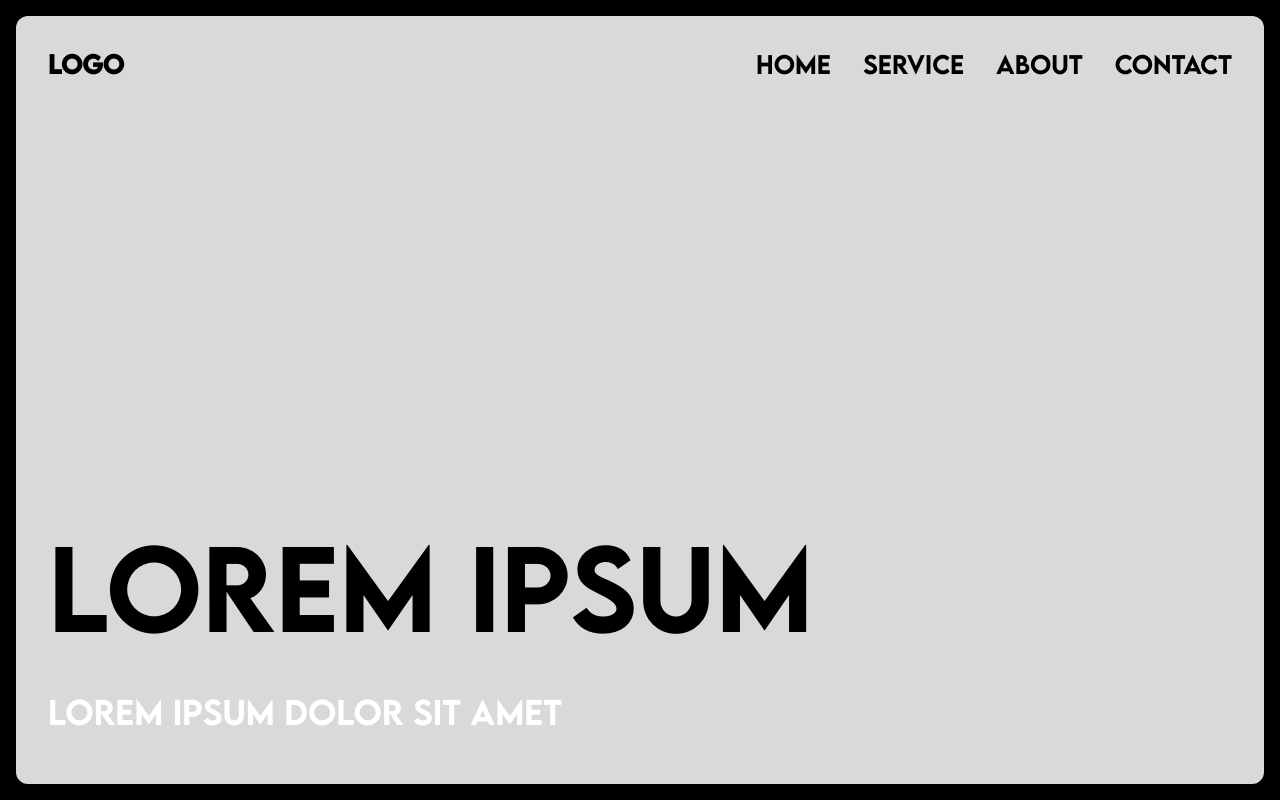
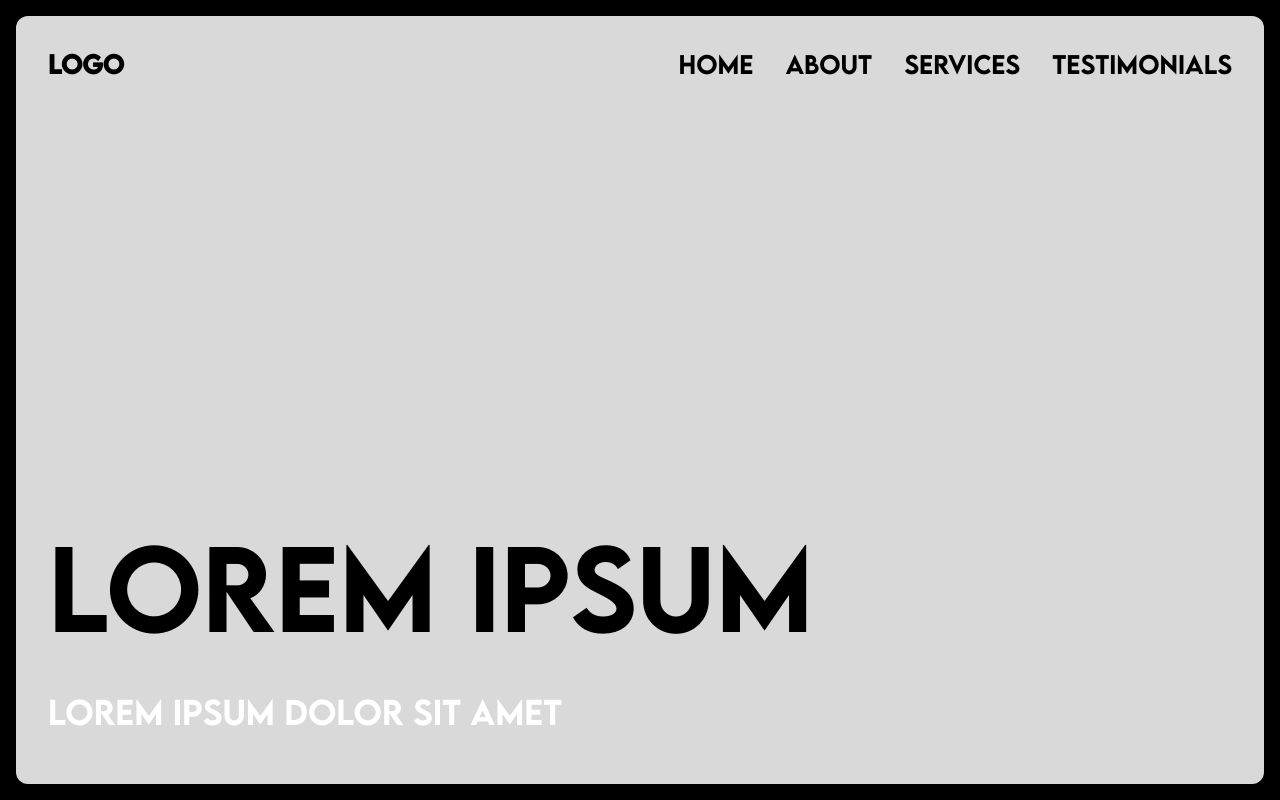
Before and after one commit to Annihilator544/psychic-robot, a plain HTML site: page index.html in a window 1280 px wide. Shown: the top 800 px of the page. Drawn offline with Linux system fonts and the light colour scheme.

Commit message:
Add files via upload

```diff
--- a/index.html
+++ b/index.html
@@ -14,9 +14,9 @@
             </div>
             <ul class="nav-links">
                 <li><a href="#">Home</a></li>
-                <li><a href="#">Service</a></li>
                 <li><a href="#">About</a></li>
-                <li><a href="#">Contact</a></li>
+                <li><a href="#">Services</a></li>
+                <li><a href="#">Testimonials</a></li>
             </ul>
             <!-- <div class="burger">
                 <div class="line1"></div>
```
